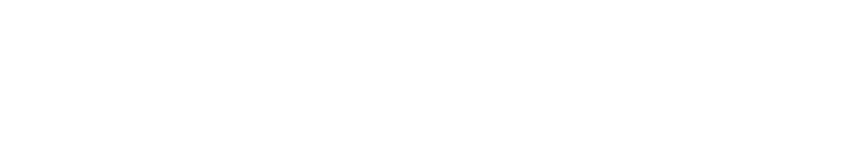
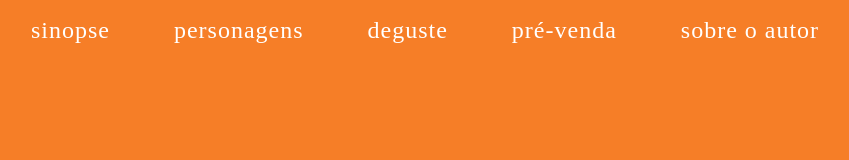
Before and after one commit to grama-cc/alice-sertao-maravilhas, a website: page index.html in a window 1280 px wide. Shown: the whole page, without its empty margins (215-1064 px from the left). Drawn offline with nearby package versions, Linux system fonts and the light colour scheme; files that its build step writes are made by us from their sources.

Commit message:
add highlight

```diff
--- a/index.html
+++ b/index.html
@@ -17,7 +17,9 @@
     </ul>
   </header>
   <div id="main">
+    <section id="highlight">
 
+    </section>
   </div>
 </body>
 </html>
--- a/scss/_header.scss
+++ b/scss/_header.scss
@@ -4,6 +4,7 @@ header {
   height: 60px;
   justify-content: center;
   width: 100%;
+  position: absolute;
 
   #nav {
     li {
@@ -17,7 +18,6 @@ header {
       a {
         color: $white;
         font-size: 24px;
-        font-weight: bold;
         letter-spacing: 1px;
         text-decoration: none;
         text-transform: lowercase;
--- /dev/null
+++ b/scss/_highlight.scss
@@ -0,0 +1,5 @@
+#highlight {
+  background-color: $orange;
+  width: 100%;
+  height: 100vh;
+}
--- a/scss/_variables.scss
+++ b/scss/_variables.scss
@@ -1,7 +1,8 @@
+$font-path: '../../assets/fonts/';
 $img-path: '../../assets/images/';
-$font-path: '../../assets/fonts/';
 
-$black: #222222;
+$black: #000000;
+$orange: #f67e27;
 $white: #ffffff;
 
 @function calc-responsive($value1, $value2, $width1: 320, $width2: 1920) {
--- a/scss/style.scss
+++ b/scss/style.scss
@@ -2,3 +2,4 @@
 @import 'variables';
 @import 'header';
 @import 'main';
+@import 'highlight';
```
